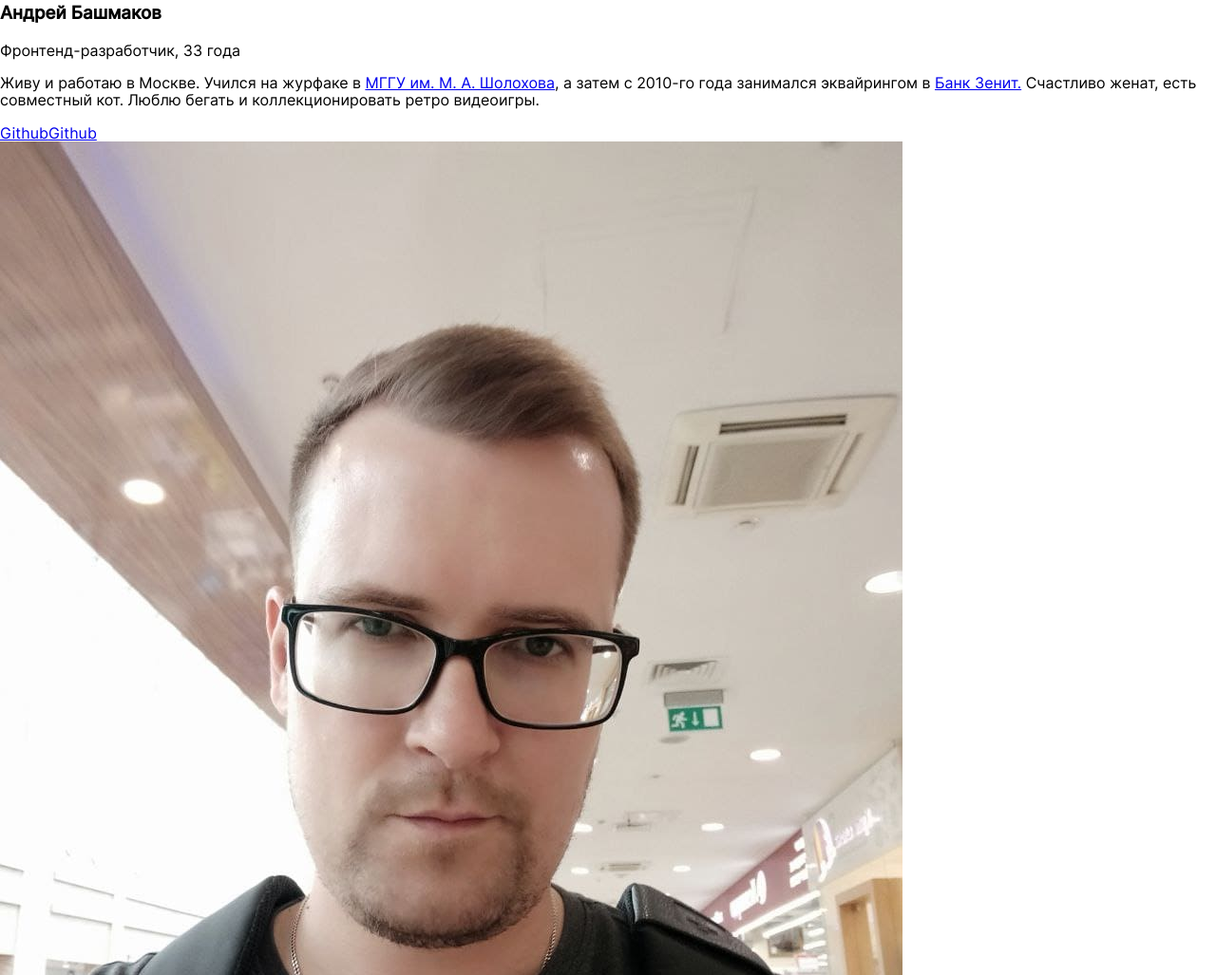
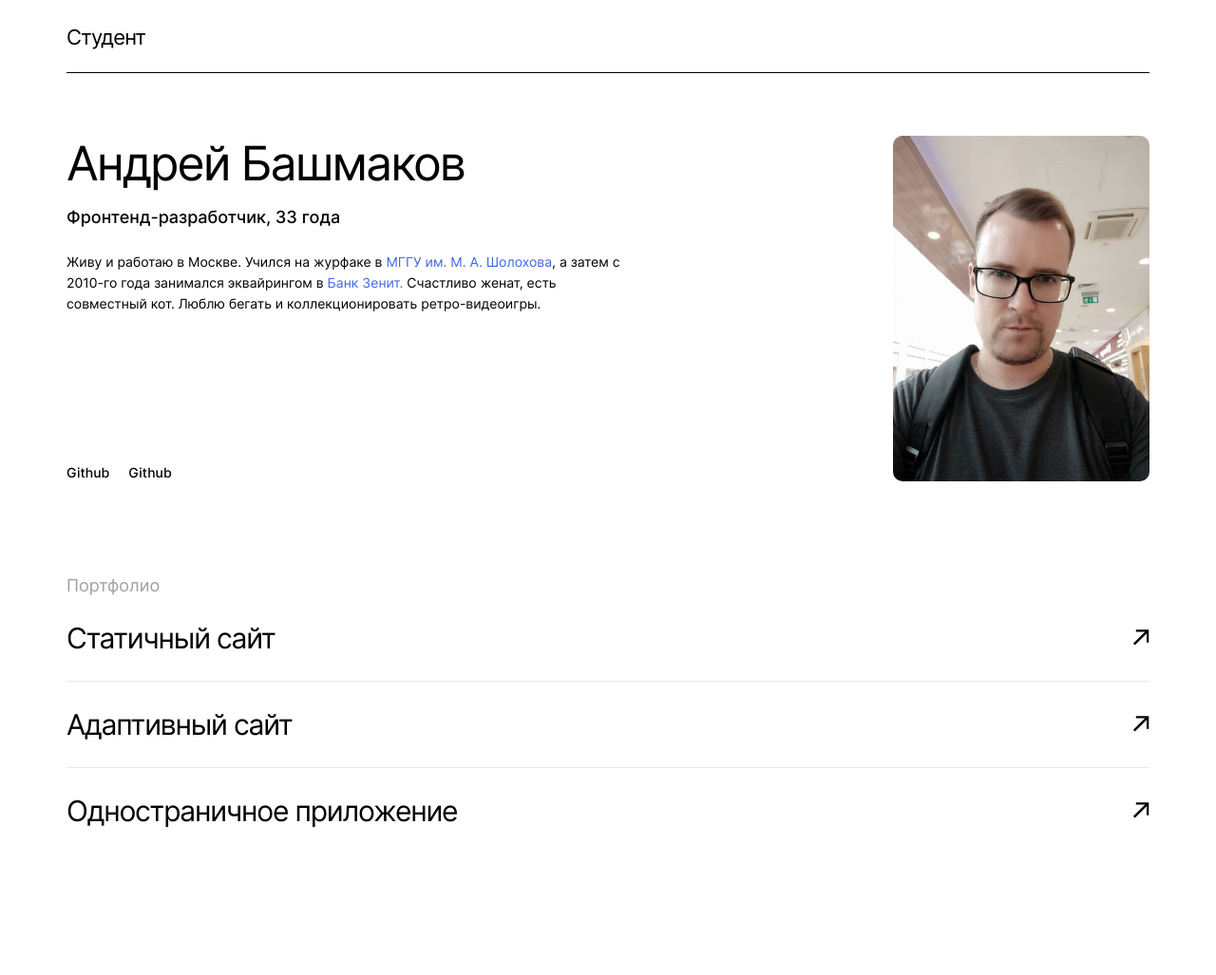
Before and after one commit to Simanovskij/movies-explorer-frontend, a React app: page / in a window 1280 px wide. Shown: the part 1951-2978 px from the top of the page at 95% size. Built offline with nearby package versions, Linux system fonts and the light colour scheme.

Commit message:
feat: добавить AboutMe, Tech и Portfolio

```diff
--- a/src/components/AboutMe/AboutMe.css
+++ b/src/components/AboutMe/AboutMe.css
@@ -0,0 +1,148 @@
+.about-me {
+  padding: 110px 70px 100px;
+}
+
+.about-me__title {
+  margin: 0;
+  font-weight: normal;
+  font-size: 22px;
+  line-height: 27px;
+  letter-spacing: -0.04em;
+  padding-bottom: 23px;
+  border-bottom: 1px solid #000;
+}
+
+.about-me__content {
+  display: flex;
+  justify-content: space-between;
+  padding-top: 66px;
+}
+
+.about-me__bio {
+  max-width: 600px;
+  display: flex;
+  flex-direction: column;
+  justify-content: space-between;
+}
+
+.about-me__name {
+  font-weight: normal;
+  font-size: 50px;
+  line-height: 58px;
+  letter-spacing: -0.04em;
+  margin: 0;
+}
+
+.about-me__career {
+  font-weight: 500;
+  font-size: 18px;
+  line-height: 20px;
+  margin: 18px 0 26px;
+}
+
+.about-me__description {
+  font-weight: normal;
+  font-size: 14px;
+  line-height: 22px;
+  margin: 0;
+}
+
+.about-me__link {
+  text-decoration: none;
+  color: #4169e1;
+  transition: opacity 0.4s linear;
+}
+.about-me__link:hover {
+  opacity: 0.6;
+}
+
+.about-me__photo {
+  max-width: 270px;
+  height: fit-content;
+  border-radius: 10px;
+  margin-left: 49px;
+  width: 100%;
+}
+
+.about-me__social-link {
+  text-decoration: none;
+  font-weight: 500;
+  font-size: 14px;
+  line-height: 17px;
+  color: #000;
+  transition: opacity 0.4s linear;
+}
+
+.about-me__social-link:hover {
+  opacity: 0.6;
+}
+
+.about-me__social-link:first-child {
+  margin-right: 20px;
+}
+
+@media screen and (max-width: 960px) {
+  .about-me {
+    padding: 90px 50px;
+  }
+  .about-me__bio {
+    max-width: 364px;
+  }
+  .about-me__name {
+    font-size: 40px;
+    line-height: 40px;
+  }
+  .about-me__career {
+    margin: 16px 0 20px;
+    font-size: 12px;
+    line-height: 18px;
+  }
+  .about-me__description {
+    font-size: 12px;
+    line-height: 18px;
+  }
+  .about-me__photo {
+    max-width: 255px;
+  }
+}
+
+@media screen and (max-width: 580px) {
+  .about-me__photo {
+    max-width: 165px;
+    margin-left: 20px;
+  }
+  .about-me__description {
+    margin-bottom: 40px;
+  }
+}
+
+@media screen and (max-width: 460px) {
+  .about-me {
+    padding: 70px 14px;
+  }
+  .about-me__title {
+    padding-bottom: 28px;
+  }
+  .about-me__content {
+    padding-top: 60px;
+    flex-direction: column-reverse;
+    align-items: center;
+  }
+  .about-me__photo {
+    max-width: 292px;
+    margin: 0;
+  }
+  .about-me__name {
+    font-size: 30px;
+    line-height: 36px;
+    margin-top: 40px;
+  }
+  .about-me__career {
+    font-size: 11px;
+    line-height: 16px;
+    margin: 20px 0;
+  }
+  .about-me__description {
+    margin-bottom: 40px;
+  }
+}
--- a/src/components/AboutMe/AboutMe.js
+++ b/src/components/AboutMe/AboutMe.js
@@ -7,23 +7,40 @@ function AboutMe() {
       <h2 className='about-me__title'>Студент</h2>
       <div className='about-me__content'>
         <div className='about-me__bio'>
+          <div>
             <h3 className='about-me__name'>Андрей Башмаков</h3>
             <p className='about-me__career'>Фронтенд-разработчик, 33 года</p>
             <p className='about-me__description'>
               Живу и работаю в Москве. Учился на журфаке в{' '}
-            <a href='https://mggu-sh.ru/ru'>МГГУ им. М. А. Шолохова</a>, а затем с 2010-го года
-            занимался эквайрингом в{' '}
-            <a href='https://www.zenit.ru/' className='about-me__link'>
+              <a
+                href='https://mggu-sh.ru/ru'
+                className='about-me__link'
+                target='_blank'
+                rel='noreferrer'
+              >
+                МГГУ им. М. А. Шолохова
+              </a>
+              , а затем с 2010-го года занимался эквайрингом в{' '}
+              <a
+                href='https://www.zenit.ru/'
+                className='about-me__link'
+                target='_blank'
+                rel='noreferrer'
+              >
                 Банк Зенит.
               </a>{' '}
-            Счастливо женат, есть совместный кот. Люблю бегать и коллекционировать ретро видеоигры.
+              Счастливо женат, есть совместный кот. Люблю бегать и коллекционировать
+              ретро-видеоигры.
             </p>
+          </div>
+          <div className='about-me__social-links'>
             <a className='about-me__social-link' href='https://github.com/'>
               Github
             </a>
             <a className='about-me__social-link' href='https://github.com/'>
               Github
             </a>
+          </div>
         </div>
         <img className='about-me__photo' alt='Фото автора' src={avatar} />
       </div>
--- a/src/components/AboutProject/AboutProject.js
+++ b/src/components/AboutProject/AboutProject.js
@@ -21,8 +21,8 @@ function AboutProject() {
         </article>
       </div>
       <div className='about-project__duration'>
-        <div className='about-project__backend'>1 неделя</div>
-        <div className='about-project__frontend'>4 недели</div>
+        <span className='about-project__backend'>1 неделя</span>
+        <span className='about-project__frontend'>4 недели</span>
         <span className='about-project__duration-title'>Back-end</span>
         <span className='about-project__duration-title'>Front-end</span>
       </div>
--- a/src/components/Header/Header.js
+++ b/src/components/Header/Header.js
@@ -6,19 +6,6 @@ import Navigation from '../Navigation/Navigation';
 import ProfileBtn from '../ProfileBtn/ProfileBtn';
 
 function Header({ isLoggedIn }) {
-  const [width, setWidth] = useState(window.innerWidth);
-
-  const updateWidth = () => {
-    setWidth(window.innerWidth);
-  };
-
-  useEffect(() => {
-    window.addEventListener('resize', updateWidth);
-    return () => window.removeEventListener('resize', updateWidth);
-  });
-
-  const isMobile = width <= 768;
-
   return (
     <header className={isLoggedIn ? 'header header_type_logged' : 'header'}>
       <Link to='/'>
--- a/src/components/Main/Main.js
+++ b/src/components/Main/Main.js
@@ -2,6 +2,7 @@ import Promo from '../Promo/Promo';
 import AboutProject from '../AboutProject/AboutProject';
 import Techs from '../Techs/Tech';
 import AboutMe from '../AboutMe/AboutMe';
+import Portfolio from '../Portfolio/Portfolio';
 
 function Main() {
   return (
@@ -10,6 +11,7 @@ function Main() {
       <AboutProject />
       <Techs />
       <AboutMe />
+      <Portfolio />
     </main>
   );
 }
--- /dev/null
+++ b/src/components/Portfolio/Portfolio.css
@@ -0,0 +1,63 @@
+.portfolio {
+  padding: 0 70px 125px;
+}
+
+.portfolio__title {
+  font-weight: normal;
+  font-size: 18px;
+  line-height: 20px;
+  color: #a0a0a0;
+  margin: 0;
+}
+
+.portfolio__list {
+  list-style: none;
+  margin: 0;
+  padding: 0;
+}
+
+.portfolio__list-item {
+  padding: 20px 0;
+  border-bottom: 1px solid #e8e8e8;
+}
+
+.portfolio__list-item:last-of-type {
+  border: none;
+}
+
+.portfolio__list-link {
+  text-decoration: none;
+  display: block;
+  background: url('../../images/portfolio_icon.svg') right no-repeat;
+  font-weight: normal;
+  font-size: 30px;
+  line-height: 50px;
+  letter-spacing: -0.04em;
+  color: black;
+  transition: font-size 0.4s linear;
+}
+
+.portfolio__list-link:hover {
+  font-size: 31px;
+}
+
+@media screen and (max-width: 960px) {
+  .portfolio {
+    padding: 0 50px 90px;
+  }
+  .portfolio__list-link {
+    font-size: 28px;
+  }
+}
+
+@media screen and (max-width: 560px) {
+  .portfolio {
+    padding: 0 14px 70px;
+  }
+  .portfolio__title {
+    font-size: 14px;
+  }
+  .portfolio__list-link {
+    font-size: 18px;
+  }
+}
--- /dev/null
+++ b/src/components/Portfolio/Portfolio.js
@@ -0,0 +1,43 @@
+import './Portfolio.css';
+
+function Portfolio() {
+  return (
+    <section className='portfolio'>
+      <h2 className='portfolio__title'>Портфолио</h2>
+      <ul className='portfolio__list'>
+        <li className='portfolio__list-item'>
+          <a
+            className='portfolio__list-link'
+            target='_blank'
+            rel='noreferrer'
+            href='https://simanovskij.github.io/how-to-learn/'
+          >
+            Статичный сайт
+          </a>
+        </li>
+        <li className='portfolio__list-item'>
+          <a
+            className='portfolio__list-link'
+            target='_blank'
+            rel='noreferrer'
+            href='https://simanovskij.github.io/russian-travel/'
+          >
+            Адаптивный сайт
+          </a>
+        </li>
+        <li className='portfolio__list-item'>
+          <a
+            className='portfolio__list-link'
+            target='_blank'
+            rel='noreferrer'
+            href='https://simanovskij.github.io/how-to-learn/'
+          >
+            Одностраничное приложение
+          </a>
+        </li>
+      </ul>
+    </section>
+  );
+}
+
+export default Portfolio;
--- a/src/components/Techs/Tech.css
+++ b/src/components/Techs/Tech.css
@@ -1,5 +1,5 @@
 .tech {
-  padding: 110px 70px;
+  padding: 100px 70px;
   background-color: #f5f5f5;
 }
 
```
Also changed, not shown: src/images/portfolio_icon.svg (added). Lines whose indentation alone changed are shown as unchanged.
